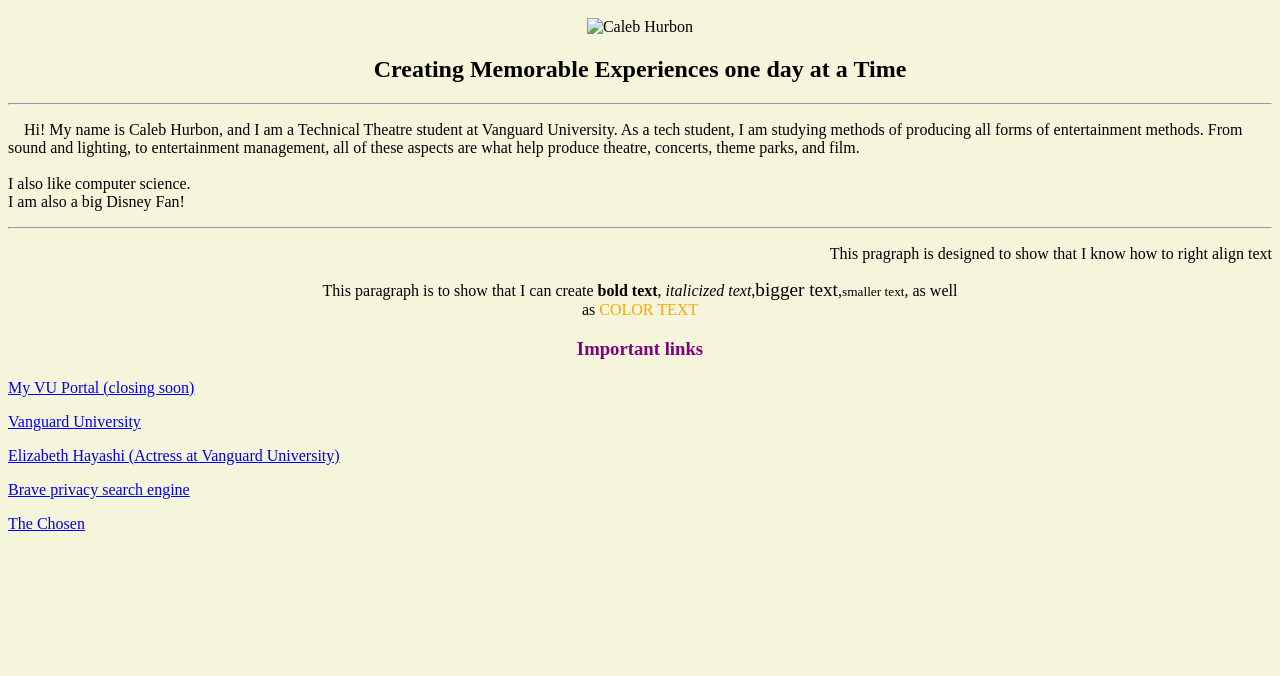
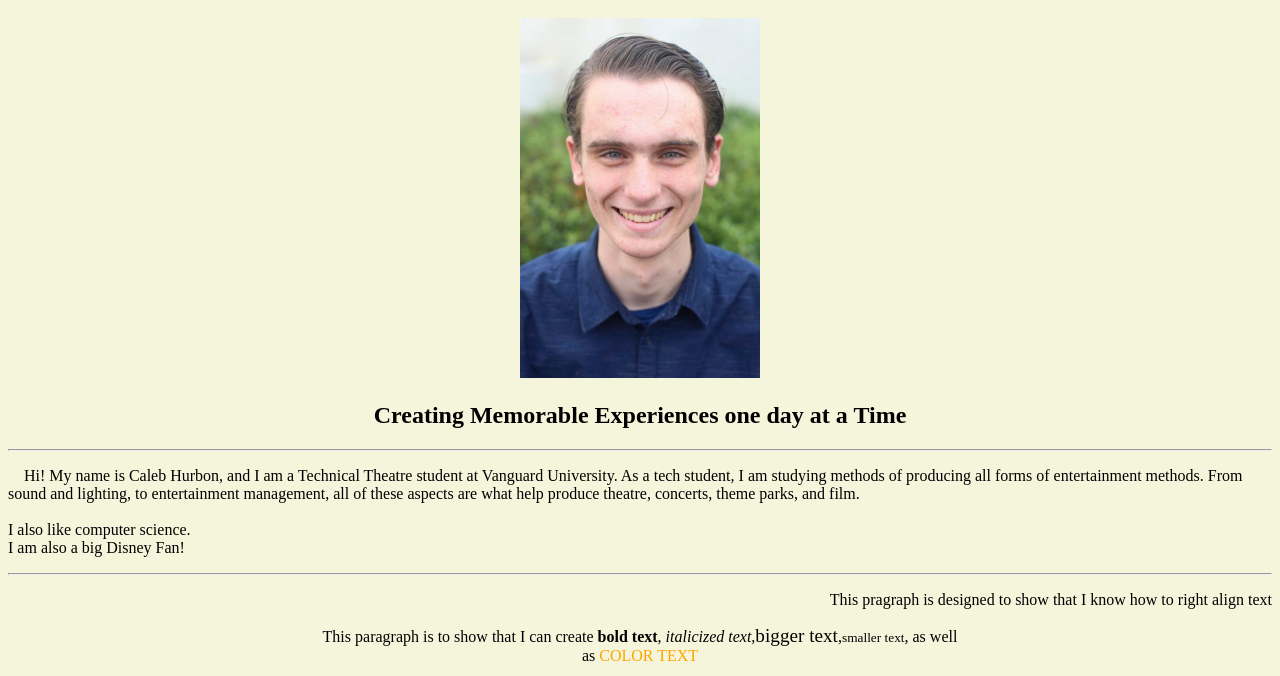
Before and after one commit to CalebHurbon/Test-Final, a plain HTML site: page index.html in a window 1280 px wide. Shown: the part 124-800 px from the top of the page. Drawn offline with Linux system fonts and the light colour scheme.

Commit message:
Update index.html

```diff
--- a/index.html
+++ b/index.html
@@ -33,7 +33,7 @@
 		<h1 style="text-align:center">Caleb Hurbon<br>
 		</h1>
 			<div style="text-align:center">
-				<img src="Caleb.jpg" alt="Caleb Hurbon" width="240" height="360">
+				<img src="images/Caleb.jpg" alt="Caleb Hurbon" width="240" height="360">
 			</div>
 		<h2 style="text-align:center">Creating Memorable Experiences one day at a Time
 		</h2>
```
